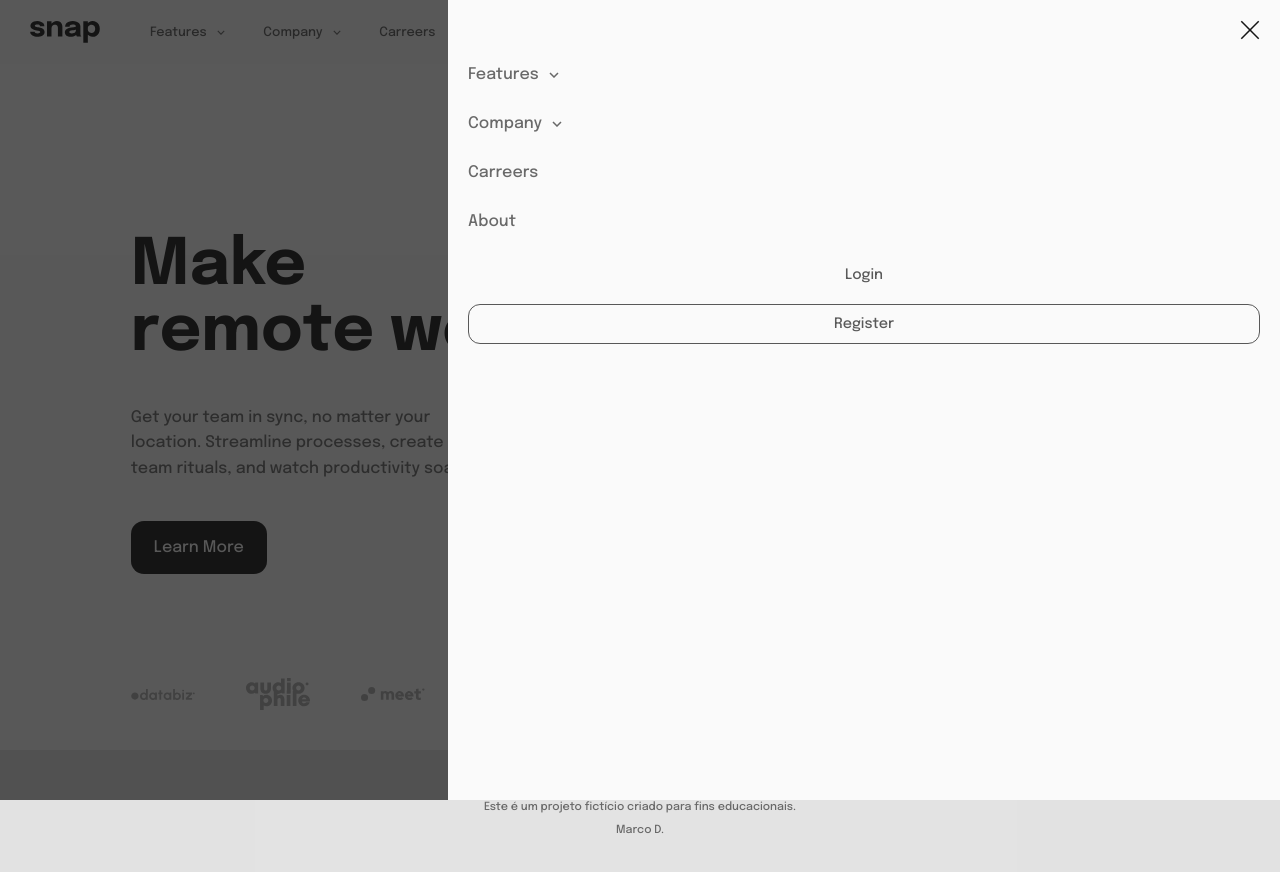
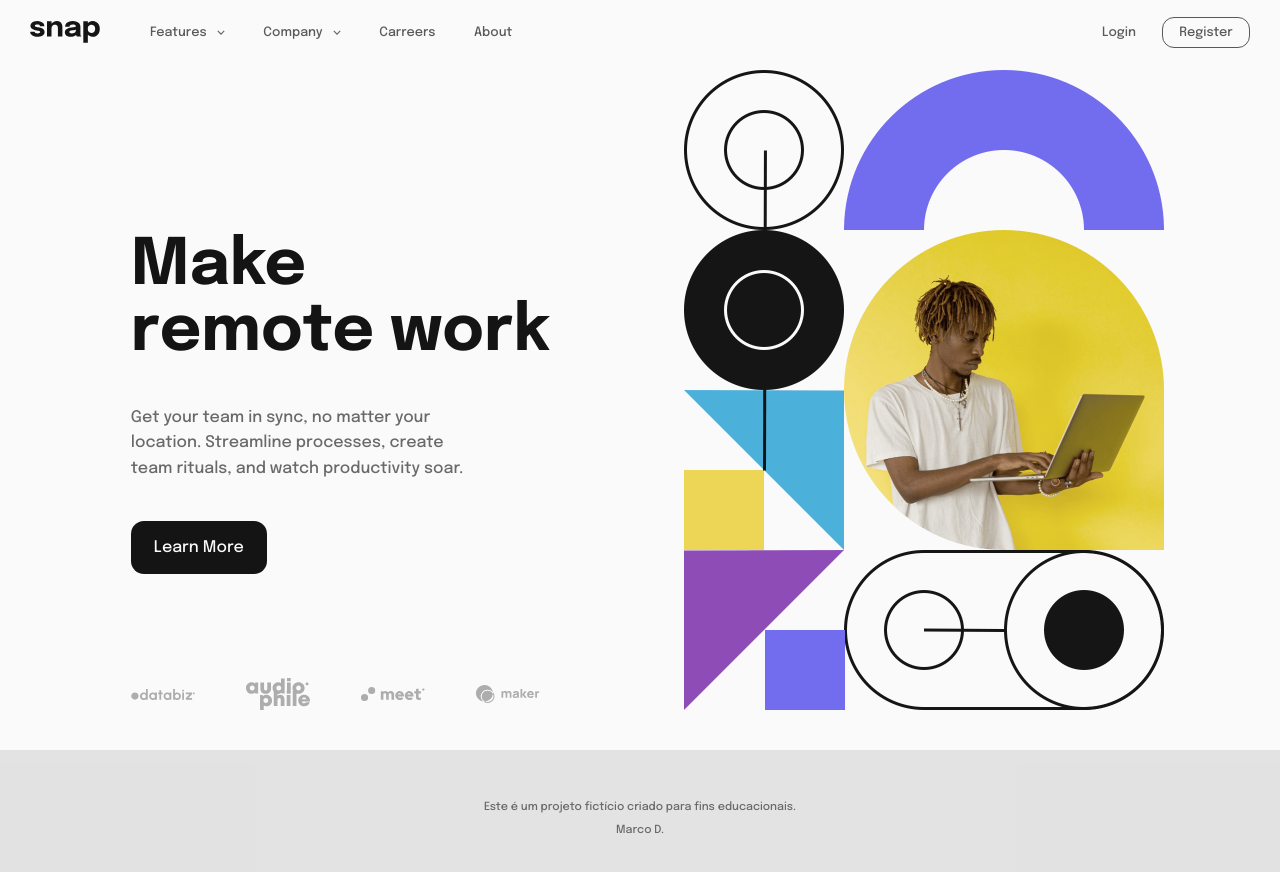
Before and after one commit to marcodanielj/landingPageProject, an Angular app: page / in a window 1280 px wide. Shown: the top 872 px of the page. Built offline with nearby package versions, Linux system fonts and the light colour scheme.

Commit message:
animation fix

```diff
--- a/src/app/nav-bar/nav-bar.component.ts
+++ b/src/app/nav-bar/nav-bar.component.ts
@@ -7,7 +7,7 @@ import { Component, OnInit } from '@angular/core';
 })
 export class NavBarComponent implements OnInit {
 
-  menuOpened = true;
+  menuOpened = false;
 
   showFeaturesDropdown = false;
   showCompanyDropdown = false;
```
Also changed, not shown: 3 other files (tests, documents, lock files or other folders).
